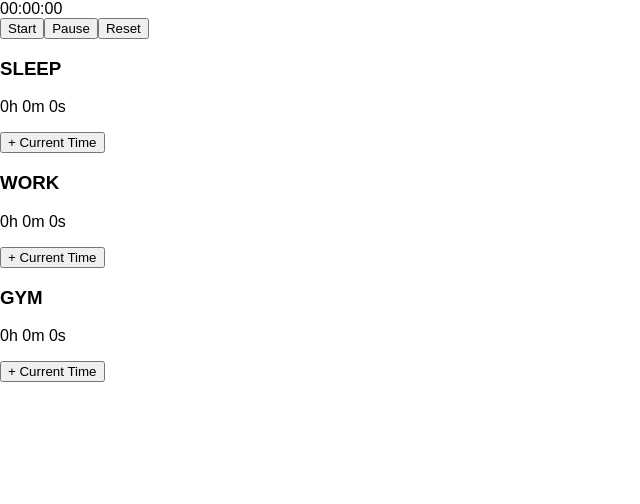
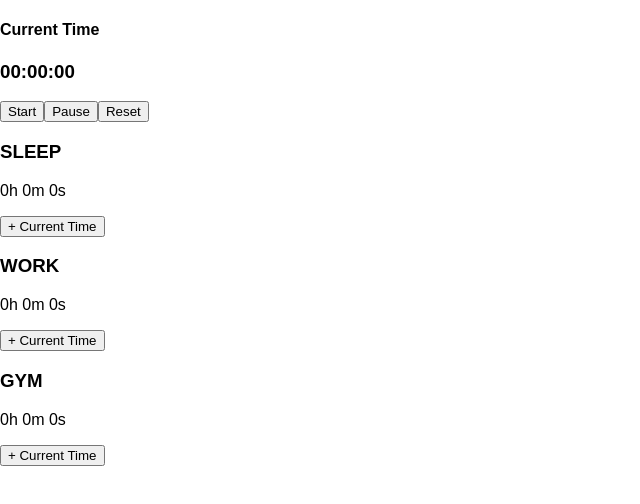
Before and after one commit to Mxke-N/react-day-tracker, a React (Vite) app: page / in a window 1280 px wide. Shown: the top 504 px of the page, without its empty margins (0-640 px from the left). Built offline with nearby package versions, Linux system fonts and the light colour scheme.

Commit message:
update interval to run every second instead of every millisecond

```diff
--- a/src/components/Stopwatch/Stopwatch.jsx
+++ b/src/components/Stopwatch/Stopwatch.jsx
@@ -1,7 +1,6 @@
 import React, { useState, useEffect, useRef } from 'react';
 
 function Stopwatch() {
-    // Initialize state from localStorage if available
     const [isRunning, setIsRunning] = useState(() => {
         const savedIsRunning = localStorage.getItem('stopwatchRunning');
         return savedIsRunning === 'true';
@@ -38,7 +37,7 @@ function Stopwatch() {
         if (isRunning) {
             intervalIdRef.current = setInterval(() => {
                 setElapsedTime(Date.now() - startTimeRef.current);
-            }, 10);
+            }, 1000);
         }
 
         return () => {
@@ -85,8 +84,9 @@ function Stopwatch() {
 
     return (
         <div className='stopwatch-container'>
+            <h4>Current Time</h4>
             <div className='display'>
-                {formatTime()}
+                <h3>{formatTime()}</h3>
             </div>
             <div className='controls'>
                 <button className='start-button' onClick={start}>Start</button>
```
